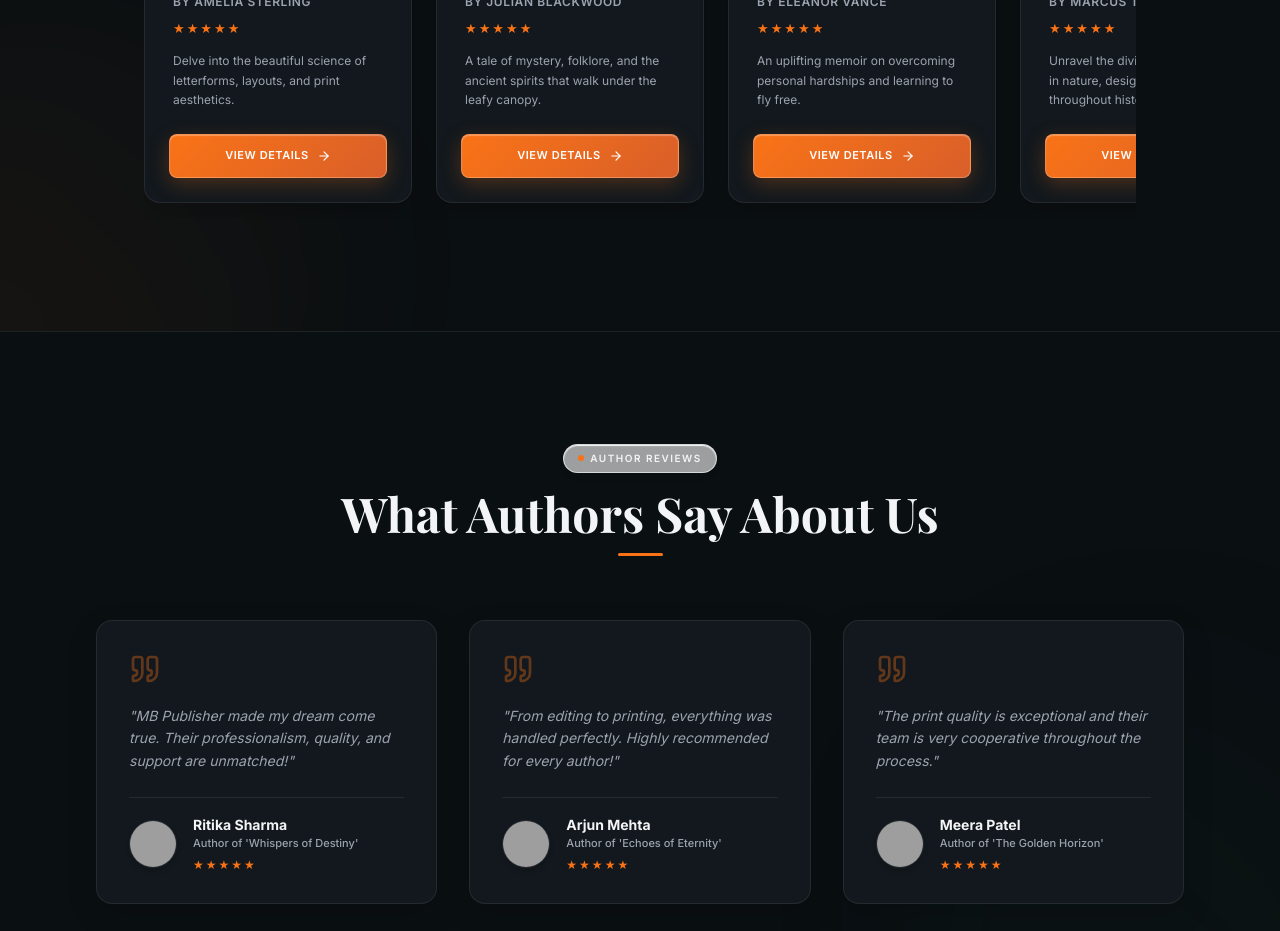
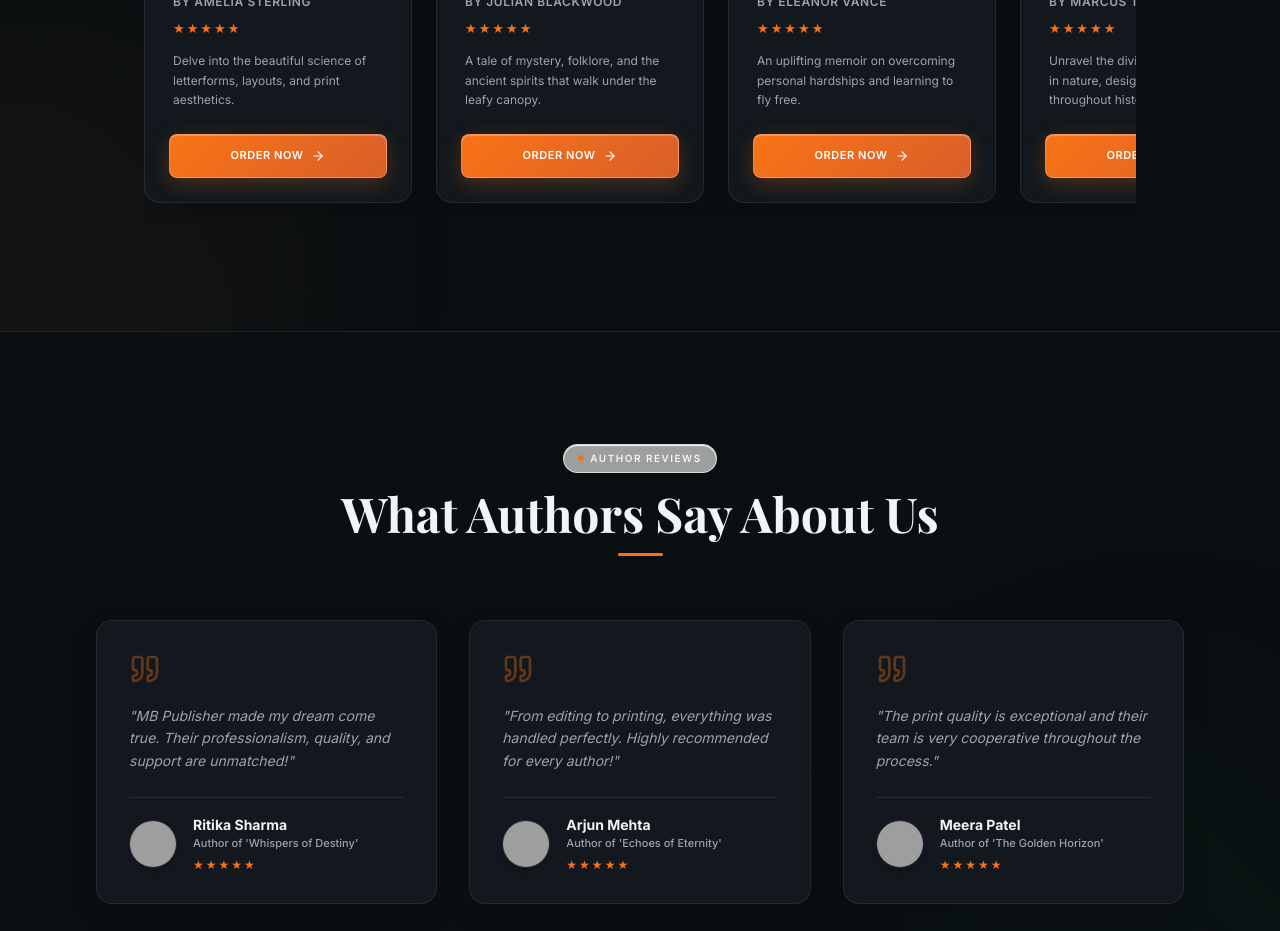
Before and after one commit to vinayaksaxena1-maker/PenguinPublish, a React (Vite) app: page / in a window 1280 px wide. Shown: the part 2560-3491 px from the top of the page. Built offline with nearby package versions, Linux system fonts and the light colour scheme; no server answers; grey boxes are pictures that could not be loaded; a web font is replaced by a local one.

Commit message:
Changed View Details button to Order Now and configured auto-prefilled message redirection to contact form

```diff
--- a/src/components/BookCard.tsx
+++ b/src/components/BookCard.tsx
@@ -75,11 +75,10 @@ const BookCard: React.FC<BookCardProps> = ({ book, showButton = false }) => {
       {/* Optional Details Button */}
       {showButton && (
         <a
-          href={`/books/${book.slug}`}
-          onClick={(e) => e.preventDefault()}
+          href={`/contact?book=${encodeURIComponent(book.title)}`}
           className="btn-premium-orange w-full h-[44px] group/btn"
         >
-          View Details
+          Order Now
           <ArrowRight className="w-3.5 h-3.5 transition-transform duration-300 group-hover/btn:translate-x-1" />
         </a>
       )}
--- a/src/pages/Contact.tsx
+++ b/src/pages/Contact.tsx
@@ -1,4 +1,5 @@
 import React, { useState } from 'react'
+import { useSearchParams } from 'react-router-dom'
 import {
   Phone,
   Mail,
@@ -26,6 +27,10 @@ const BadgeDollarSignIcon = (props: React.SVGProps<SVGSVGElement>) => (
 )
 
 const Contact: React.FC = () => {
+  const [searchParams] = useSearchParams()
+  const bookParam = searchParams.get('book')
+  const defaultMessage = bookParam ? `I would like to order the book: "${bookParam}"` : ''
+
   const [formSent, setFormSent] = useState(false)
   const [openFaqIndex, setOpenFaqIndex] = useState<number | null>(null)
 
@@ -256,10 +261,10 @@ const Contact: React.FC = () => {
                     </div>
                   </div>
 
-                  {/* Row 3 */}
                   <div>
                     <textarea
                       placeholder="Message"
+                      defaultValue={defaultMessage}
                       required
                       className="w-full h-[180px] p-4 border border-[#E6E0D5] bg-white rounded-[10px] text-sm text-[#2C2520] focus:border-[#F97316] focus:outline-none transition-colors resize-none"
                     />
```
